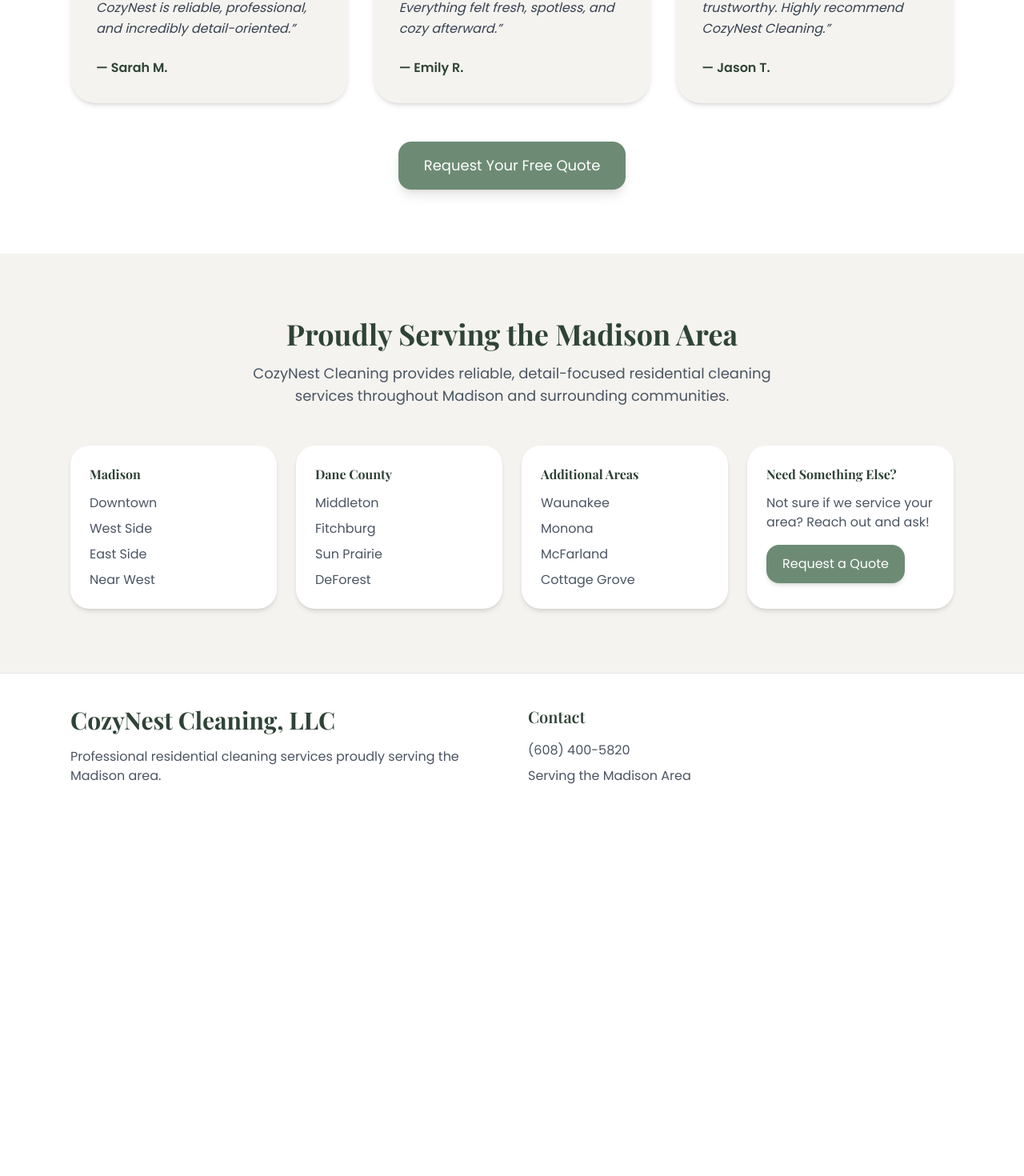
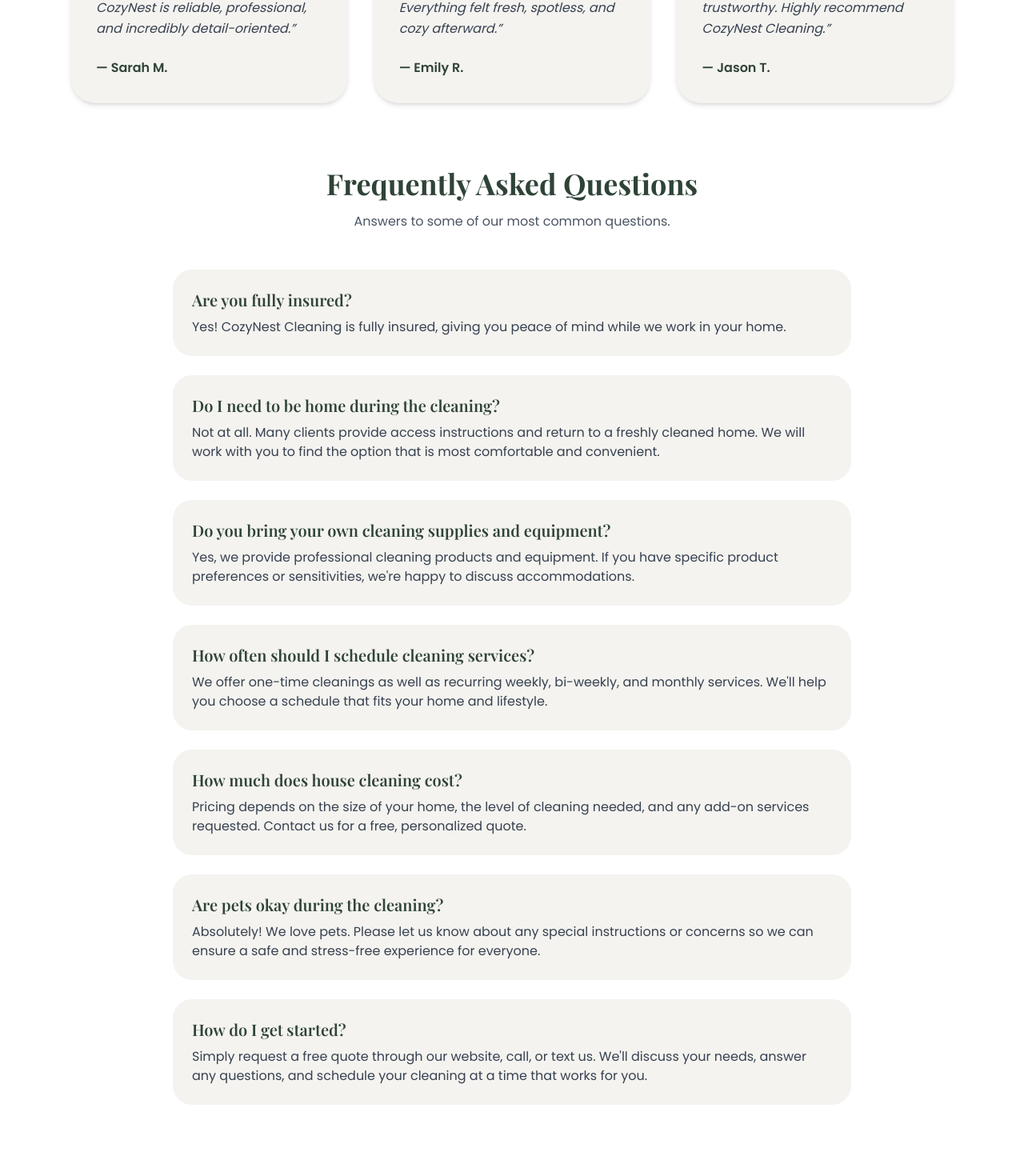
Before and after one commit to CozyNest26/cozynest-cleaning, a React (Vite) app in the folder cozynest-cleaning/: page / in a window 1280 px wide. Shown: the part 4931-6401 px from the top of the page at 80% size. Before the commit the page ends 5953 px from the top, so only its background shows below. Built offline with nearby package versions, Linux system fonts and the light colour scheme.

Commit message:
Update App.jsx

```diff
--- a/cozynest-cleaning/src/App.jsx
+++ b/cozynest-cleaning/src/App.jsx
@@ -448,7 +448,83 @@ export default function App() {
       </div>
 
     </div>
+{/* FAQ */}
+<section className="bg-white py-20">
+  <div className="max-w-4xl mx-auto px-6">
+    <h2 className="text-4xl font-bold text-center mb-4">
+      Frequently Asked Questions
+    </h2>
 
+    <p className="text-center text-gray-600 mb-12">
+      Answers to some of our most common questions.
+    </p>
+
+    <div className="space-y-6">
+      <div className="bg-[#f4f3ef] rounded-3xl p-6">
+        <h3 className="font-semibold text-xl mb-2">
+          Are you fully insured?
+        </h3>
+        <p className="text-gray-700">
+          Yes! CozyNest Cleaning is fully insured, giving you peace of mind while we work in your home.
+        </p>
+      </div>
+
+      <div className="bg-[#f4f3ef] rounded-3xl p-6">
+        <h3 className="font-semibold text-xl mb-2">
+          Do I need to be home during the cleaning?
+        </h3>
+        <p className="text-gray-700">
+          Not at all. Many clients provide access instructions and return to a freshly cleaned home. We will work with you to find the option that is most comfortable and convenient.
+        </p>
+      </div>
+
+      <div className="bg-[#f4f3ef] rounded-3xl p-6">
+        <h3 className="font-semibold text-xl mb-2">
+          Do you bring your own cleaning supplies and equipment?
+        </h3>
+        <p className="text-gray-700">
+          Yes, we provide professional cleaning products and equipment. If you have specific product preferences or sensitivities, we're happy to discuss accommodations.
+        </p>
+      </div>
+
+      <div className="bg-[#f4f3ef] rounded-3xl p-6">
+        <h3 className="font-semibold text-xl mb-2">
+          How often should I schedule cleaning services?
+        </h3>
+        <p className="text-gray-700">
+          We offer one-time cleanings as well as recurring weekly, bi-weekly, and monthly services. We'll help you choose a schedule that fits your home and lifestyle.
+        </p>
+      </div>
+
+      <div className="bg-[#f4f3ef] rounded-3xl p-6">
+        <h3 className="font-semibold text-xl mb-2">
+          How much does house cleaning cost?
+        </h3>
+        <p className="text-gray-700">
+          Pricing depends on the size of your home, the level of cleaning needed, and any add-on services requested. Contact us for a free, personalized quote.
+        </p>
+      </div>
+
+      <div className="bg-[#f4f3ef] rounded-3xl p-6">
+        <h3 className="font-semibold text-xl mb-2">
+          Are pets okay during the cleaning?
+        </h3>
+        <p className="text-gray-700">
+          Absolutely! We love pets. Please let us know about any special instructions or concerns so we can ensure a safe and stress-free experience for everyone.
+        </p>
+      </div>
+
+      <div className="bg-[#f4f3ef] rounded-3xl p-6">
+        <h3 className="font-semibold text-xl mb-2">
+          How do I get started?
+        </h3>
+        <p className="text-gray-700">
+          Simply request a free quote through our website, call, or text us. We'll discuss your needs, answer any questions, and schedule your cleaning at a time that works for you.
+        </p>
+      </div>
+    </div>
+  </div>
+</section>
     <div className="text-center mt-12">
       <a
         href="#free-quote-form"
```
